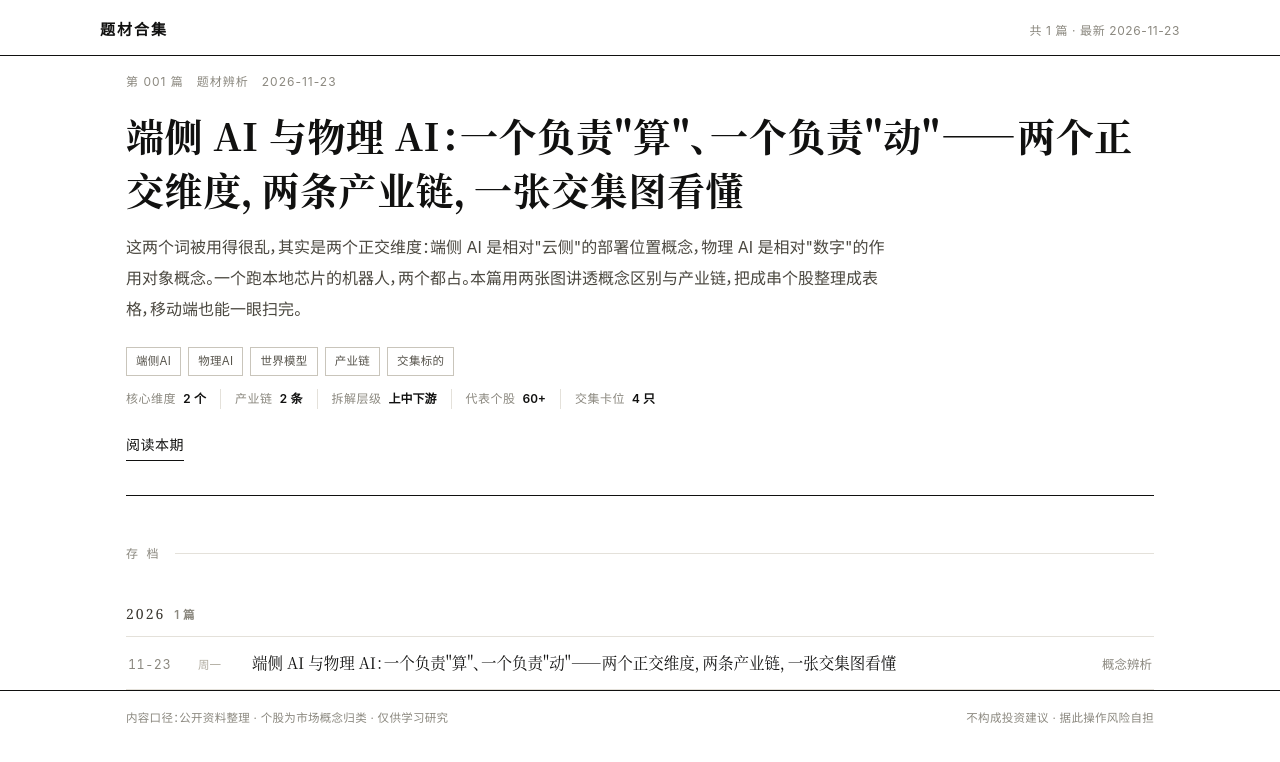
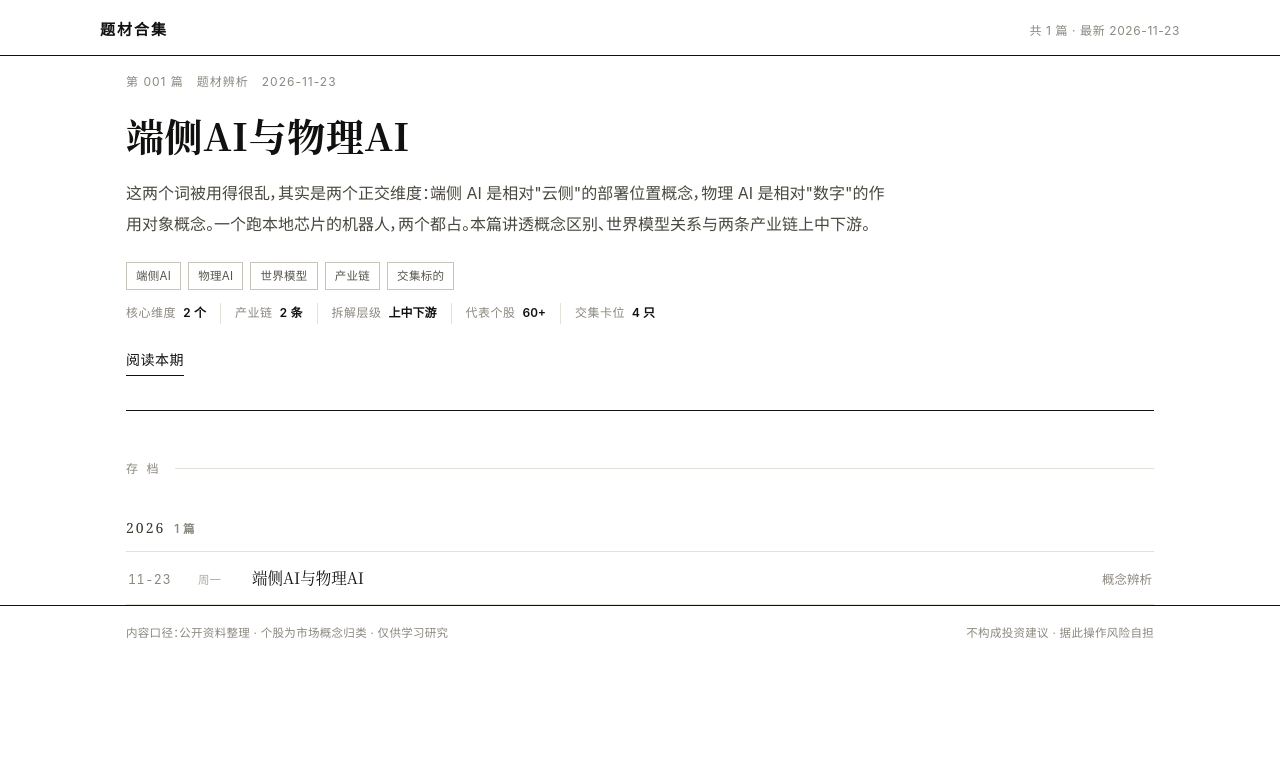
Before and after one commit to ahazx/ticai-heji, a plain HTML site: page index.html in a window 1280 px wide. Drawn offline with Linux system fonts and the light colour scheme.

Commit message:
统一标题为端侧AI与物理AI，正文保持原HTML排版

```diff
--- a/index.html
+++ b/index.html
@@ -17,8 +17,8 @@
 <main class="wrap">
   <section class="latest">
     <div class="meta">第 001 篇　题材辨析　2026-11-23</div>
-    <h1><a href="issues/2026-11-23.html">端侧 AI 与物理 AI：一个负责"算"、一个负责"动"——两个正交维度，两条产业链，一张交集图看懂</a></h1>
-    <p class="dek">这两个词被用得很乱，其实是两个正交维度：端侧 AI 是相对"云侧"的部署位置概念，物理 AI 是相对"数字"的作用对象概念。一个跑本地芯片的机器人，两个都占。本篇用两张图讲透概念区别与产业链，把成串个股整理成表格，移动端也能一眼扫完。</p>
+    <h1><a href="issues/2026-11-23.html">端侧AI与物理AI</a></h1>
+    <p class="dek">这两个词被用得很乱，其实是两个正交维度：端侧 AI 是相对"云侧"的部署位置概念，物理 AI 是相对"数字"的作用对象概念。一个跑本地芯片的机器人，两个都占。本篇讲透概念区别、世界模型关系与两条产业链上中下游。</p>
     <div class="tags"><span>端侧AI</span><span>物理AI</span><span>世界模型</span><span>产业链</span><span>交集标的</span></div>
     <ul class="tape-mood"><li><span class="tk">核心维度</span><b>2 个</b></li><li><span class="tk">产业链</span><b>2 条</b></li><li><span class="tk">拆解层级</span><b>上中下游</b></li><li><span class="tk">代表个股</span><b>60+</b></li><li><span class="tk">交集卡位</span><b>4 只</b></li></ul>
     <a class="more" href="issues/2026-11-23.html">阅读本期</a>
@@ -27,7 +27,7 @@
   <section class="archive">
     <div class="archive-h">存 档</div>
     <div class="year">2026<em>1 篇</em></div><ul class="rows">
-      <li><a href="issues/2026-11-23.html"><span class="d">11-23</span><span class="w">周一</span><span class="t">端侧 AI 与物理 AI：一个负责"算"、一个负责"动"——两个正交维度，两条产业链，一张交集图看懂</span><span class="c">概念辨析</span></a></li>
+      <li><a href="issues/2026-11-23.html"><span class="d">11-23</span><span class="w">周一</span><span class="t">端侧AI与物理AI</span><span class="c">概念辨析</span></a></li>
     </ul>
   </section>
 </main>
```
Also changed, not shown: issues/2026-11-23.html (+2 -2 lines).
